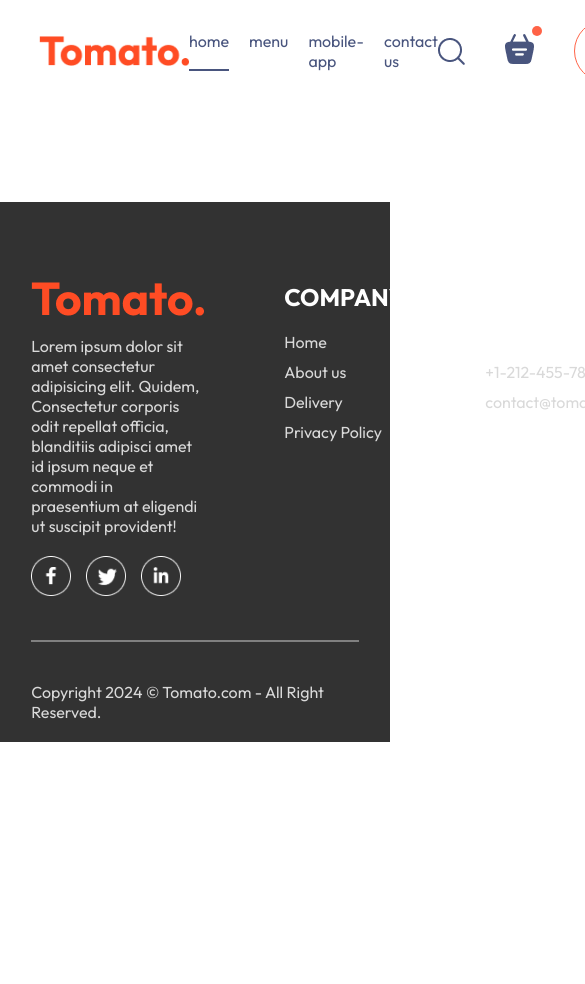
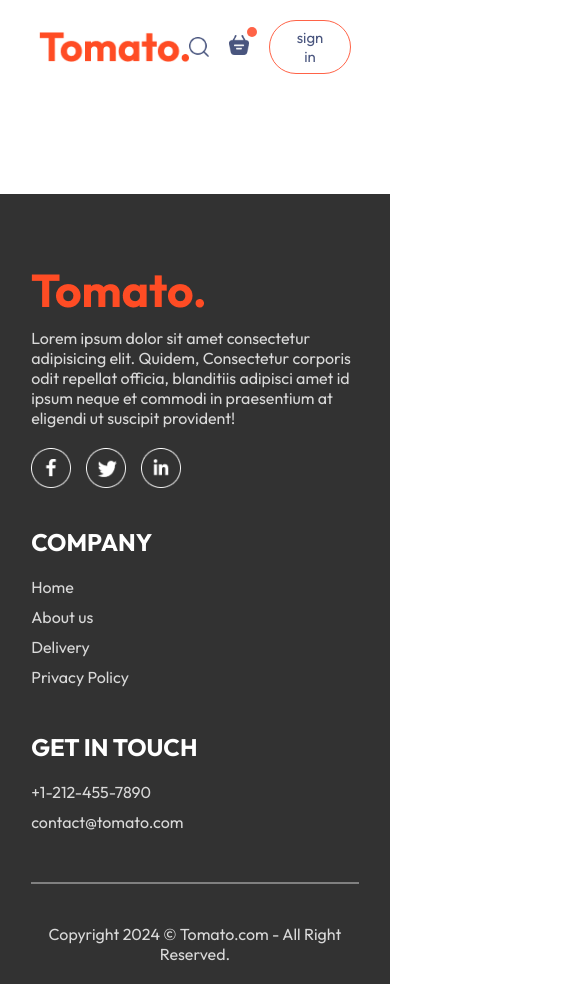
Before and after one commit to mdamir-012/Food_delivery_app, a React (Vite) app in the folder frontend/: page /order in a window 390 px wide. Shown: the top 984 px of the page, 585 px wide, since content can reach past the window. Before the commit the page ends 844 px from the top, so only its background shows below. Built offline with nearby package versions, Linux system fonts and the light colour scheme.

Commit message:
responsiveness added

```diff
--- /dev/null
+++ b/frontend/src/components/AppDownload/AppDownload.css
@@ -0,0 +1,25 @@
+.app_download{
+    margin: auto auto;
+    margin-top: 100px;
+    font-size: max(3vw,20px);
+    text-align: center;
+    font-weight: 500;
+}
+
+.app_download_platforms{
+    display: flex;
+    justify-content: center;
+    gap: max(2vw,10px);
+    margin-top: 40px;
+}
+
+.app_download_platforms img{
+    width: max(30vw,120px);
+    max-width: 180px;
+    transition: 0.5s;
+    cursor: pointer;
+}
+
+.app_download_platforms img:hover{
+    transform: scale(1.05);
+}
--- /dev/null
+++ b/frontend/src/components/AppDownload/AppDownload.jsx
@@ -0,0 +1,21 @@
+// import React from 'react'
+
+import { assets } from "../../assets/frontend_assets/assets";
+import "./AppDownload.css";
+
+
+const AppDownload = () => {
+  return (
+    <div className="app_download" id="app_download">
+      <p>
+        For Better Experience Download <br /> Tomato App
+      </p>
+      <div className="app_download_platforms">
+        <img src={assets.play_store} alt="" />
+        <img src={assets.app_store} alt="" />
+      </div>
+    </div>
+  );
+};
+
+export default AppDownload;
--- a/frontend/src/components/ExploreMenu/ExploreMenu.css
+++ b/frontend/src/components/ExploreMenu/ExploreMenu.css
@@ -56,3 +56,10 @@
     border: 4px solid tomato;
     padding: 2px;
 }
+
+@media (max-width:1050px){
+    .explore_menu_text{
+        max-width: 100%;
+        font-size: 14px;
+    }
+}
--- a/frontend/src/components/Footer/Footer.css
+++ b/frontend/src/components/Footer/Footer.css
@@ -46,3 +46,14 @@
     background-color: grey;
     border: none;
 }
+
+@media (max-width:750px){
+    .footer_content{
+        display: flex;
+        flex-direction: column;
+        gap: 35px;
+    }
+    .footer_copyright{
+        text-align: center;
+    }
+}
--- a/frontend/src/components/Header/Header.css
+++ b/frontend/src/components/Header/Header.css
@@ -51,3 +51,22 @@
         opacity: 1;
     }
 }
+
+@media (max-width:1050px){
+    .header_content{
+        max-width: 45%;
+    }
+}
+
+@media (max-width:750px){
+    .header_content{
+        max-width: 65%;
+    }
+    .header_content p{
+        display: none;
+    }
+
+    .header_content button{
+        padding: 2vw 4vw;
+    }
+}
--- a/frontend/src/components/Navbar/Navbar.css
+++ b/frontend/src/components/Navbar/Navbar.css
@@ -59,3 +59,53 @@
     top: -8px;
     right: -8px;
 }
+
+@media (max-width:1050px){
+  .navbr .logo{
+    width: 140px;
+  }
+
+  .navbar_menu{
+    gap: 20px;
+    font-size: 17px;
+  }
+
+  .navbar_right{
+    gap: 30px;
+  }
+  .navbar_right img{
+    width: 22px;
+  }
+  .navbar_right button{
+    padding: 8px 25px;
+  }
+}
+
+@media (max-width:900px){
+  .navbr .logo{
+    width: 120px;
+  }
+
+  .navbar_menu{
+    gap: 20px;
+    font-size: 16px;
+  }
+
+  .navbar_right{
+    gap: 20px;
+  }
+  .navbar_right img{
+    width: 20px;
+  }
+  .navbar_right button{
+    padding: 7px 20px;
+    font-size: 15px;
+  }
+}
+
+@media (max-width:750px){
+
+  .navbar_menu{
+    display: none;
+  }
+}
--- a/frontend/src/pages/Home/Home.jsx
+++ b/frontend/src/pages/Home/Home.jsx
@@ -4,6 +4,7 @@ import ExploreMenu from "../../components/ExploreMenu/ExploreMenu";
 import Header from "../../components/Header/Header";
 import "./Home.css";
 import FoodDisplay from "../../components/foodDisplay/FoodDisplay";
+import AppDownload from "../../components/AppDownload/AppDownload";
 const Home = () => {
   const [category, setCategory] = useState("All");
 
@@ -14,6 +15,7 @@ const Home = () => {
       <Header />
       <ExploreMenu  category={category} setCategory={setCategory}/>
       <FoodDisplay category={category} setCategory={setCategory}/>
+      <AppDownload/>
     </div>
   );
 };
```
